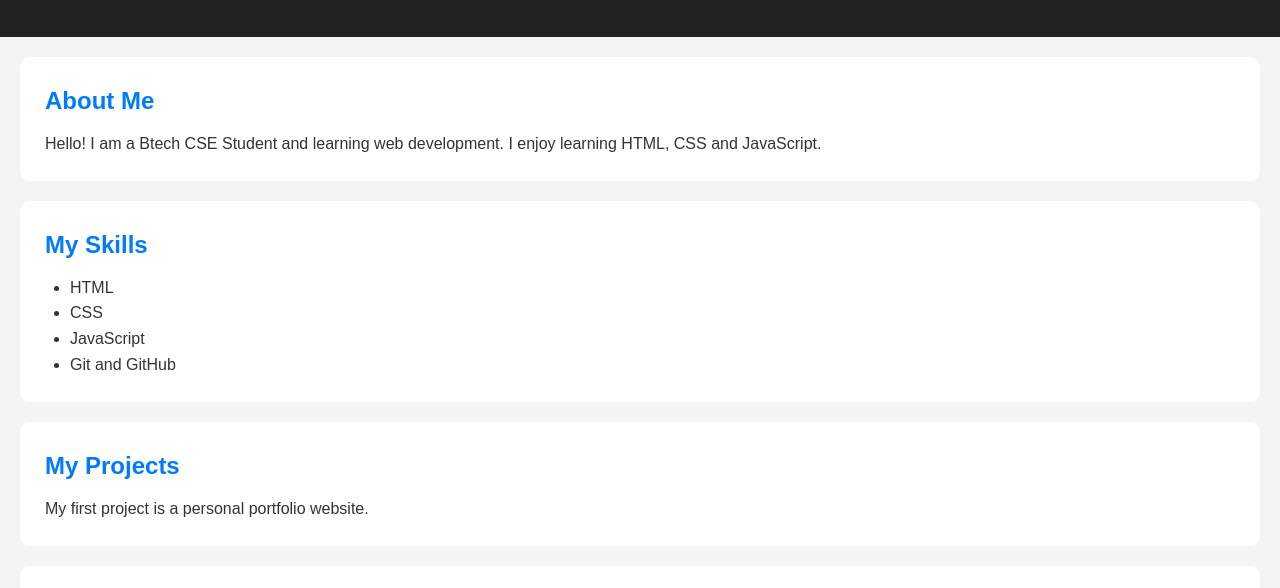
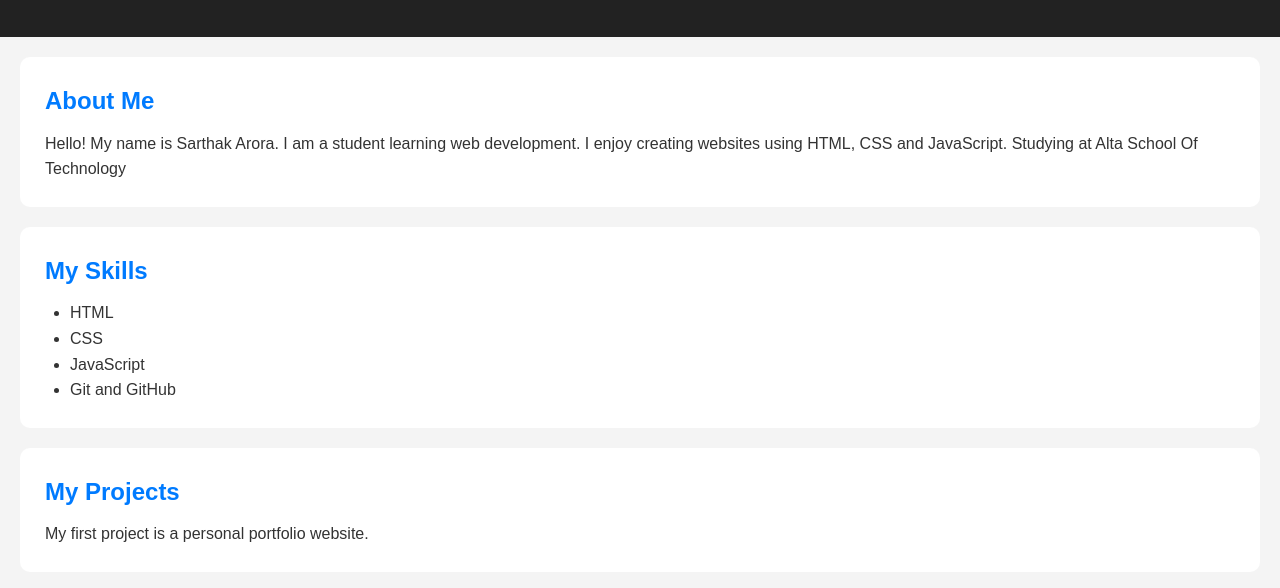
Before and after one commit to sarthakarora0907-boop/GitHub-practical-test, a plain HTML site: page index.html in a window 1280 px wide. Shown: the part 175-763 px from the top of the page. Drawn offline with Linux system fonts and the light colour scheme.

Commit message:
Update portfolio about section

```diff
--- a/index.html
+++ b/index.html
@@ -20,12 +20,9 @@
     </header>
 
     <section id="about">
-        <h2>About Me</h2>
-        <p>
-            Hello! I am a Btech CSE Student and learning web development.
-            I enjoy learning HTML, CSS and JavaScript.
-        </p>
-    </section>
+    <h2>About Me</h2>
+    <p>Hello! My name is Sarthak Arora. I am a student learning web development. I enjoy creating websites using HTML, CSS and JavaScript. Studying at Alta School Of Technology</p>
+</section>
 
     <section id="skills">
         <h2>My Skills</h2>
```
